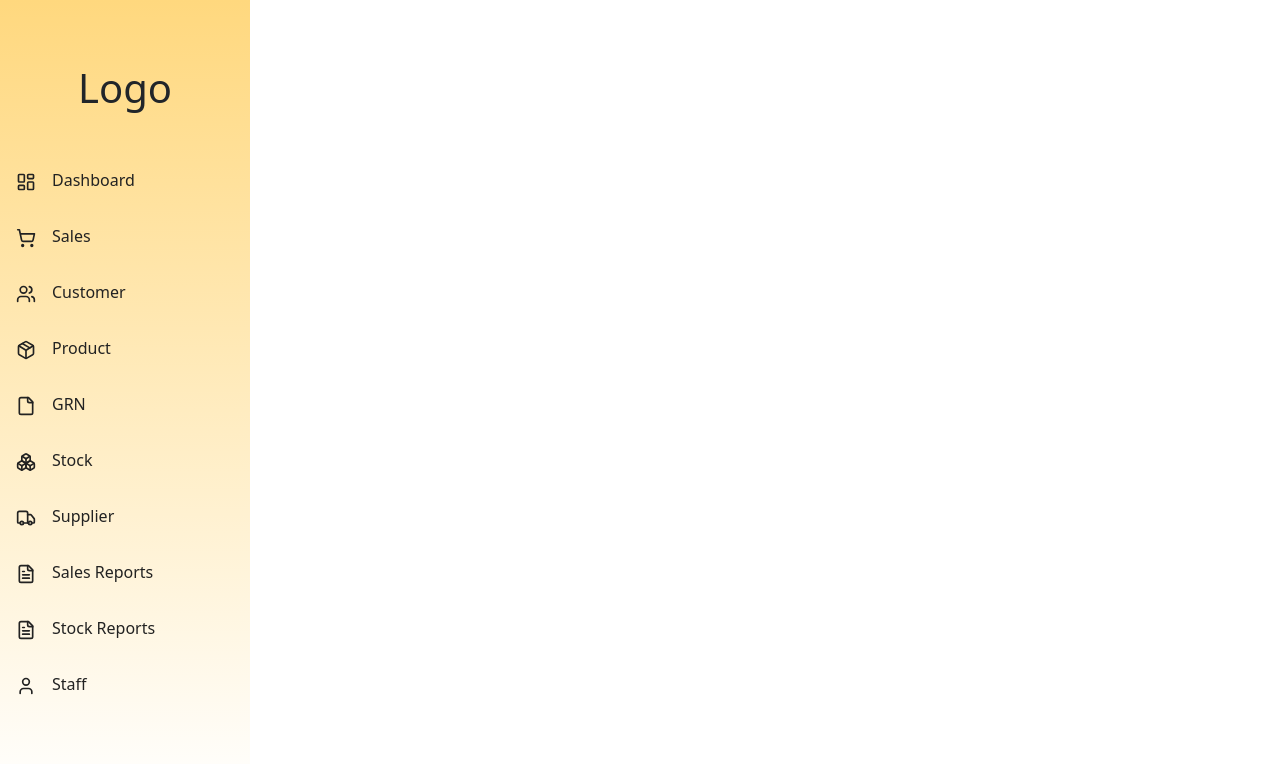
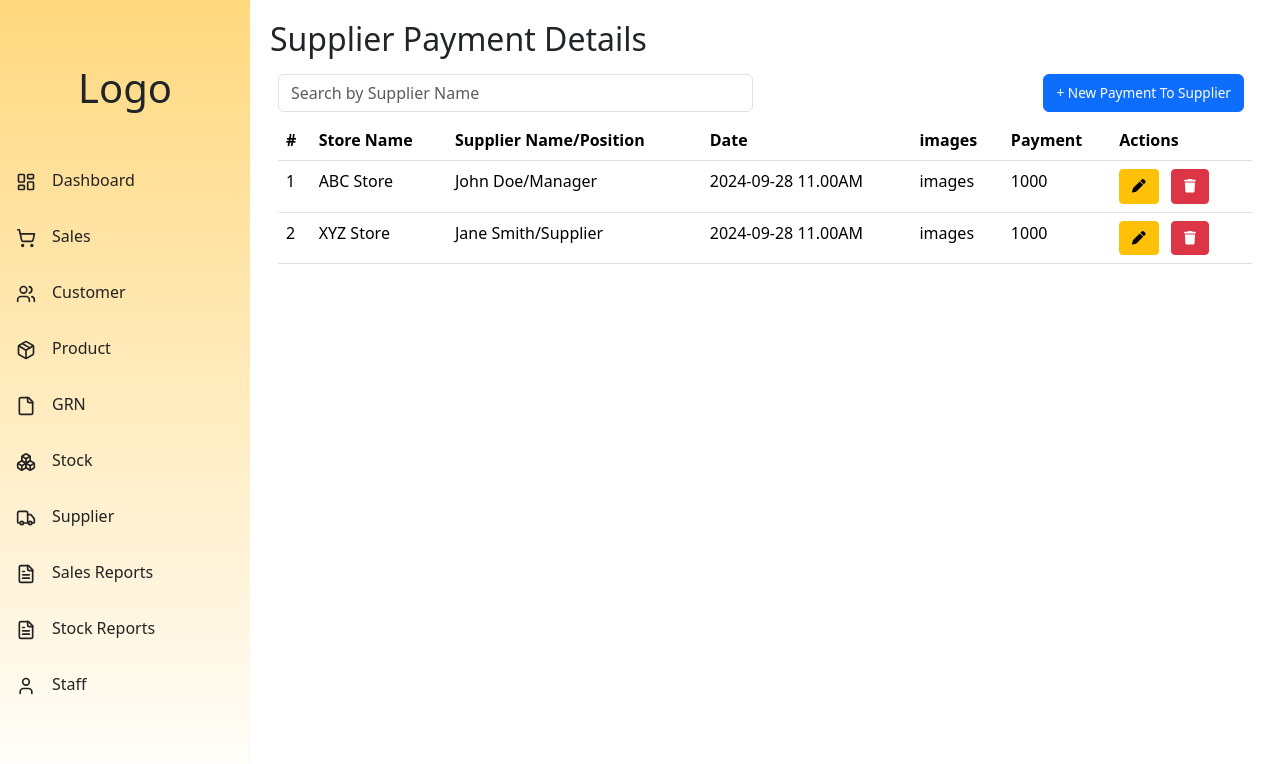
Before and after one commit to KavinduLakshika/Pos-System, a React (Create React App) app in the folder frontend/: page /Supplier/supplier-payments in a window 1280 px wide. Shown: the top 764 px of the page. Built offline with nearby package versions, Linux system fonts and the light colour scheme.

Commit message:
supplier pay

```diff
--- a/frontend/src/Pages/Supplier/Supplier.jsx
+++ b/frontend/src/Pages/Supplier/Supplier.jsx
@@ -1,12 +1,14 @@
 import React from 'react'
 import { Route, Routes } from 'react-router-dom'
 import SupplierDetails from './SupplierDetails'
+import SupplierPayments from './SupplierPayments'
 
 function Supplier() {
   return (
     <div>
         <Routes>
             <Route path='supplier' element={<SupplierDetails/>}/>
+            <Route path='supplier-payments' element={<SupplierPayments/>}/>
 
         </Routes>
     </div>
--- /dev/null
+++ b/frontend/src/Pages/Supplier/SupplierPayments.jsx
@@ -0,0 +1,27 @@
+import React from 'react';
+import Table from '../../components/Table/Table';
+
+const columns = ['#', 'Store Name', 'Supplier Name/Position','Date','images', 'Payment'];
+
+const data = [
+  ['1', 'ABC Store', 'John Doe/Manager','2024-09-28 11.00AM','images', '1000'],
+  ['2', 'XYZ Store', 'Jane Smith/Supplier','2024-09-28 11.00AM','images', '1000']
+];
+
+const btnName = ' + New Payment To Supplier ';
+
+function SupplierPayments() {
+  return (
+    <div>
+      <h2>Supplier Payment Details</h2>
+      <Table
+        search={'Search by Supplier Name'}
+        data={data}
+        columns={columns}
+        btnName={btnName}
+      />
+    </div>
+  );
+}
+
+export default SupplierPayments;
--- a/frontend/src/components/SideBar/SideBar.jsx
+++ b/frontend/src/components/SideBar/SideBar.jsx
@@ -79,6 +79,7 @@ const Sidebar = () => {
             path: '/Supplier',
             submenus: [
                 { title: 'Supplier', path: '/supplier/supplier' },
+                { title: 'Supplier Payment', path: '/supplier/supplier-payments' },
             ]
         },
         // {
```
